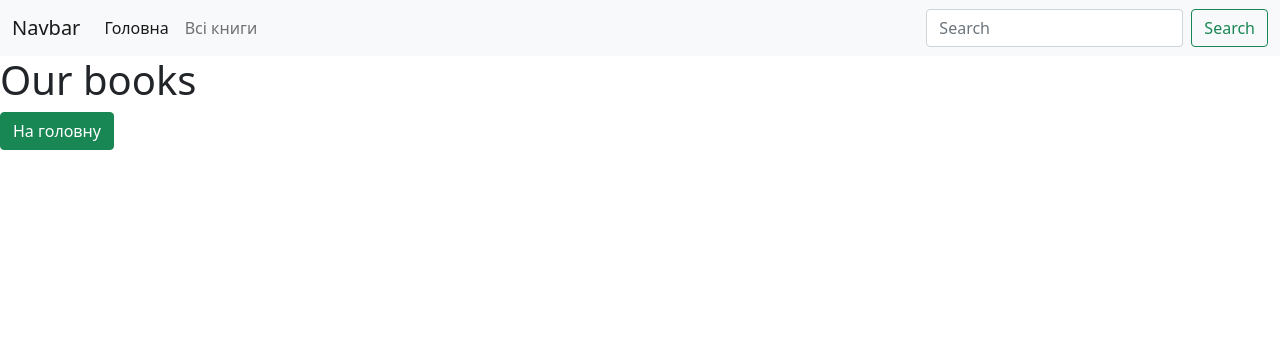
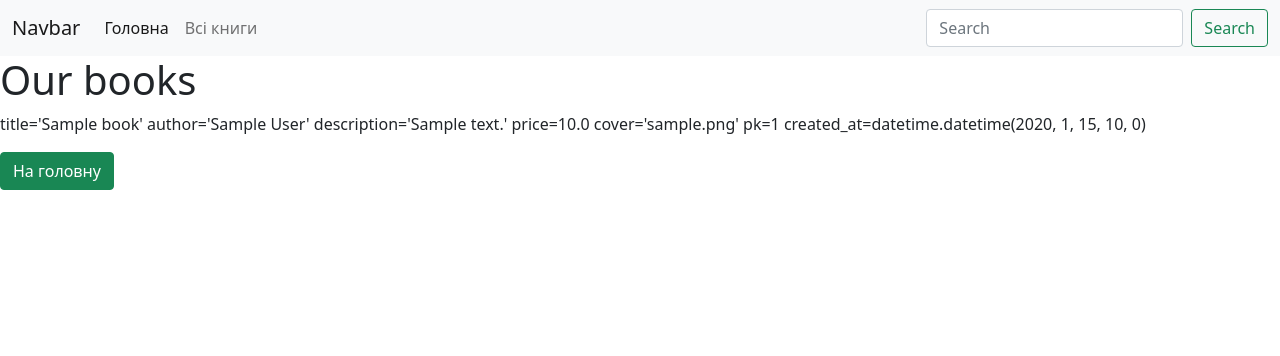
Before and after one commit to smartguy-coder/fastapi_18072023, a FastAPI app: page /all-books in a window 1280 px wide. Shown: the top 356 px of the page. Run offline with FastAPI, Linux system fonts and the light colour scheme; tables that the repository leaves empty hold one stand-in row (values such as "Sample post").

Commit message:
fastapi - 255

```diff
--- a/main.py
+++ b/main.py
@@ -54,12 +54,13 @@ def main(request: Request):
 
 @app.get('/all-books', tags=['web'])
 def all_books(request: Request):
+    books = db.get_books(limit=5)
+    books_serialized = _serialize_books(books)
     context = {
         'title': 'Our books',
         'request': request,
-        'books': db.get_books(),
+        'books': books_serialized,
     }
-
     return templates.TemplateResponse('all_books.html', context=context)
 
 
--- a/templates/all_books.html
+++ b/templates/all_books.html
@@ -7,6 +7,11 @@
 {% block content %}
     <h1>{{ title }}</h1>
 
+    {% for book in books %}
+        <p>{{ book }}</p>
+    {% endfor %}
+
+
 
 
 <a href="/" class="btn btn-success" role="button">На головну</a>
```
